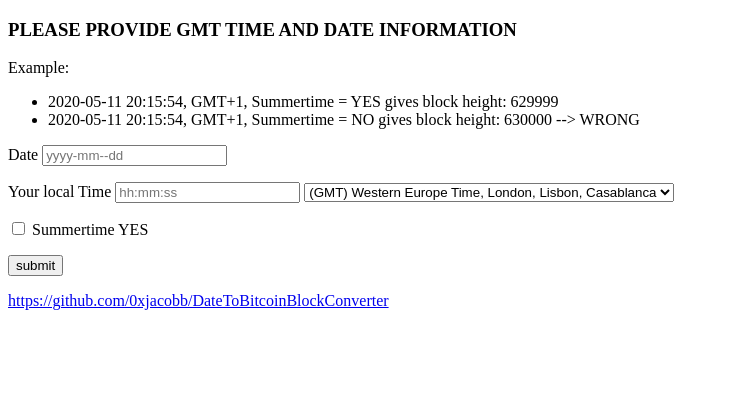
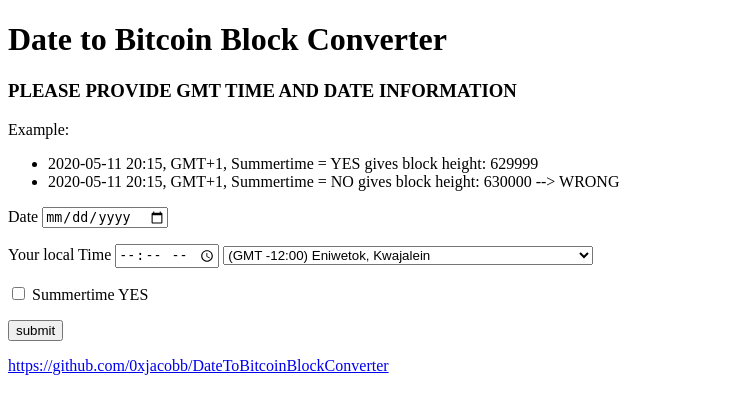
Before and after one commit to 0xjacobb/DateToBitcoinBlockConverter, a Flask app: page / in a window 1280 px wide. Shown: the top 414 px of the page, without its empty margins (0-729 px from the left). Run offline with Flask 2, Linux system fonts and the light colour scheme.

```diff
--- a/templates/index.html
+++ b/templates/index.html
@@ -1,54 +1,54 @@
-<!DOCTYPE html>
-<html>
-  <head>
-    <title>Date-time to Bitcoin Block Number Converter</title>
-  </head>
-  <body>
-    <form action = "https://datetime-converter-pro.herokuapp.com/result" method = "POST">
-   <!----<form action = "http://localhost:5000/result" method = "POST"></form>>-->
-   <!---- <form action = "https://datetime-converter-pro.herokuapp.com/result" method = "POST"></form> -->
-    <H3> PLEASE PROVIDE GMT TIME AND DATE INFORMATION</H3>
-       <p>Example:
-        <ul>
-          <li>2020-05-11 20:15:54, GMT+1, Summertime = YES gives block height: 629999</li>
-          <li>2020-05-11 20:15:54, GMT+1, Summertime = NO gives block height: 630000 --> WRONG</li>
-      </ul>
-       </p>
-       <p>Date <input type = "text" name = "date" placeholder="yyyy-mm--dd" /></p>
-       <p>Your local Time <input type = "text" name = "time" placeholder="hh:mm:ss" />
+{% extends 'layout.html' %}
 
-        <select class="selector", name="user_timezone">
-          <option value="-12">(GMT -12:00) Eniwetok, Kwajalein</option>
-          <option value="-11">(GMT -11:00) Midway Island, Samoa</option>
-          <option value="-10">(GMT -10:00) Hawaii</option>
-          <option value="-9">(GMT -9:00) Alaska</option>
-          <option value="-8">(GMT -8:00)) Pacific Time (US &amp; Canada)</option>
-          <option value="-7">(GMT -7:00)) Mountain Time (US &amp; Canada)</option>
-          <option value="-6">(GMT -6:00) Central Time (US &amp; Canada), Mexico City</option>
-          <option value="-5">(GMT -5:00) Eastern Time (US &amp; Canada), Bogota, Lima</option>
-          <option value="-4">(GMT -4:00) Atlantic Time (Canada), Caracas, La Paz</option>
-          <option value="-3">(GMT -3:00) Brazil, Buenos Aires, Georgetown</option>
-          <option value="-2">(GMT -2:00) Mid-Atlantic</option>
-          <option value="-1">(GMT -1:00) Azores, Cape Verde Islands</option>
-          <option value="0" selected="selected">(GMT) Western Europe Time, London, Lisbon, Casablanca</option>
-          <option value="1">(GMT +1:00) Brussels, Copenhagen, Madrid, Paris</option>
-          <option value="2">(GMT +2:00) Kaliningrad, South Africa</option>
-          <option value="3">(GMT +3:00) Baghdad, Riyadh, Moscow, St. Petersburg</option>
-          <option value="4">(GMT +4:00) Abu Dhabi, Muscat, Baku, Tbilisi</option>
-          <option value="5">(GMT +5:00) Ekaterinburg, Islamabad, Karachi, Tashkent</option>
-          <option value="6">(GMT +6:00) Almaty, Dhaka, Colombo</option>
-          <option value="7">(GMT +7:00) Bangkok, Hanoi, Jakarta</option>
-          <option value="8">(GMT +8:00) Beijing, Perth, Singapore, Hong Kong</option>
-          <option value="9">(GMT +9:00) Tokyo, Seoul, Osaka, Sapporo, Yakutsk</option>
-          <option value="10">(GMT +10:00) Eastern Australia, Guam, Vladivostok</option>
-          <option value="11">(GMT +11:00) Magadan, Solomon Islands, New Caledonia</option>
-          <option value="12">(GMT +12:00) Auckland, Wellington, Fiji, Kamchatka</option>
-        </select>
-      </p>
-      <p><input type="checkbox" id="type_time" name="type_time" value="1">
-        <label for="type_time"> Summertime YES</label><br></p>
-       <p><input type = "submit" value = "submit" /></p>
-       <p><a href="https://github.com/0xjacobb/DateToBitcoinBlockConverter", target="_blank">https://github.com/0xjacobb/DateToBitcoinBlockConverter</a></p>
-    </form>
- </body>
-</html>
+{% block content %}
+  <h3>PLEASE PROVIDE GMT TIME AND DATE INFORMATION</h3>
+  <p>Example:</p>
+  <ul>
+    <li>2020-05-11 20:15, GMT+1, Summertime = YES gives block height: 629999</li>
+    <li>2020-05-11 20:15, GMT+1, Summertime = NO gives block height: 630000 --> WRONG</li>
+  </ul>
+
+  {% if error %}
+  <strong style="color:red;">{{ error }}</strong>
+  {% endif %}
+
+  <form action="/result" method="POST">
+    <p>
+      <label>Date <input type="date" name="date" placeholder="YYYY-MM-DD" value="{{ date }}" /></label>
+    </p>
+    <p>
+      <label>Your local Time <input type="time" name="time" placeholder="HH:MM" value="{{ time }}" /></label>
+      <select class="selector" name="timezone">
+        <option value="-12"{% if timezone == '-12' %} selected{% endif %}>(GMT -12:00) Eniwetok, Kwajalein</option>
+        <option value="-11"{% if timezone == '-11' %} selected{% endif %}>(GMT -11:00) Midway Island, Samoa</option>
+        <option value="-10"{% if timezone == '-10' %} selected{% endif %}>(GMT -10:00) Hawaii</option>
+        <option value="-9"{% if timezone == '-9' %} selected{% endif %}>(GMT -9:00) Alaska</option>
+        <option value="-8"{% if timezone == '-8' %} selected{% endif %}>(GMT -8:00)) Pacific Time (US &amp; Canada)</option>
+        <option value="-7"{% if timezone == '-7' %} selected{% endif %}>(GMT -7:00)) Mountain Time (US &amp; Canada)</option>
+        <option value="-6"{% if timezone == '-6' %} selected{% endif %}>(GMT -6:00) Central Time (US &amp; Canada), Mexico City</option>
+        <option value="-5"{% if timezone == '-5' %} selected{% endif %}>(GMT -5:00) Eastern Time (US &amp; Canada), Bogota, Lima</option>
+        <option value="-4"{% if timezone == '-4' %} selected{% endif %}>(GMT -4:00) Atlantic Time (Canada), Caracas, La Paz</option>
+        <option value="-3"{% if timezone == '-3' %} selected{% endif %}>(GMT -3:00) Brazil, Buenos Aires, Georgetown</option>
+        <option value="-2"{% if timezone == '-2' %} selected{% endif %}>(GMT -2:00) Mid-Atlantic</option>
+        <option value="-1"{% if timezone == '-1' %} selected{% endif %}>(GMT -1:00) Azores, Cape Verde Islands</option>
+        <option value="0"{% if timezone == '0' %} selected{% endif %}>(GMT) Western Europe Time, London, Lisbon, Casablanca</option>
+        <option value="1"{% if timezone == '1' %} selected{% endif %}>(GMT +1:00) Brussels, Copenhagen, Madrid, Paris</option>
+        <option value="2"{% if timezone == '2' %} selected{% endif %}>(GMT +2:00) Kaliningrad, South Africa</option>
+        <option value="3"{% if timezone == '3' %} selected{% endif %}>(GMT +3:00) Baghdad, Riyadh, Moscow, St. Petersburg</option>
+        <option value="4"{% if timezone == '4' %} selected{% endif %}>(GMT +4:00) Abu Dhabi, Muscat, Baku, Tbilisi</option>
+        <option value="5"{% if timezone == '5' %} selected{% endif %}>(GMT +5:00) Ekaterinburg, Islamabad, Karachi, Tashkent</option>
+        <option value="6"{% if timezone == '6' %} selected{% endif %}>(GMT +6:00) Almaty, Dhaka, Colombo</option>
+        <option value="7"{% if timezone == '7' %} selected{% endif %}>(GMT +7:00) Bangkok, Hanoi, Jakarta</option>
+        <option value="8"{% if timezone == '8' %} selected{% endif %}>(GMT +8:00) Beijing, Perth, Singapore, Hong Kong</option>
+        <option value="9"{% if timezone == '9' %} selected{% endif %}>(GMT +9:00) Tokyo, Seoul, Osaka, Sapporo, Yakutsk</option>
+        <option value="10"{% if timezone == '10' %} selected{% endif %}>(GMT +10:00) Eastern Australia, Guam, Vladivostok</option>
+        <option value="11"{% if timezone == '11' %} selected{% endif %}>(GMT +11:00) Magadan, Solomon Islands, New Caledonia</option>
+        <option value="12"{% if timezone == '12' %} selected{% endif %}>(GMT +12:00) Auckland, Wellington, Fiji, Kamchatka</option>
+      </select>
+    </p>
+    <p>
+      <label><input type="checkbox" name="type_time" value="1"{% if type_time %} checked{% endif %} /> Summertime YES</label>
+    </p>
+    <p><input type="submit" value="submit" /></p>
+  </form>
+{% endblock %}
--- /dev/null
+++ b/templates/layout.html
@@ -0,0 +1,15 @@
+<!DOCTYPE html>
+<html>
+  <head>
+    <title>Date to Bitcoin Block Converter</title>
+  </head>
+  <body>
+    <header>
+      <h1>Date to Bitcoin Block Converter</h1>
+    </header>
+    {% block content %}{% endblock %}
+    <footer>
+      <a href="https://github.com/0xjacobb/DateToBitcoinBlockConverter", target="_blank">https://github.com/0xjacobb/DateToBitcoinBlockConverter</a>
+    </footer>
+ </body>
+</html>
```
Also changed, not shown: templates/result.html (+14 -16 lines).
